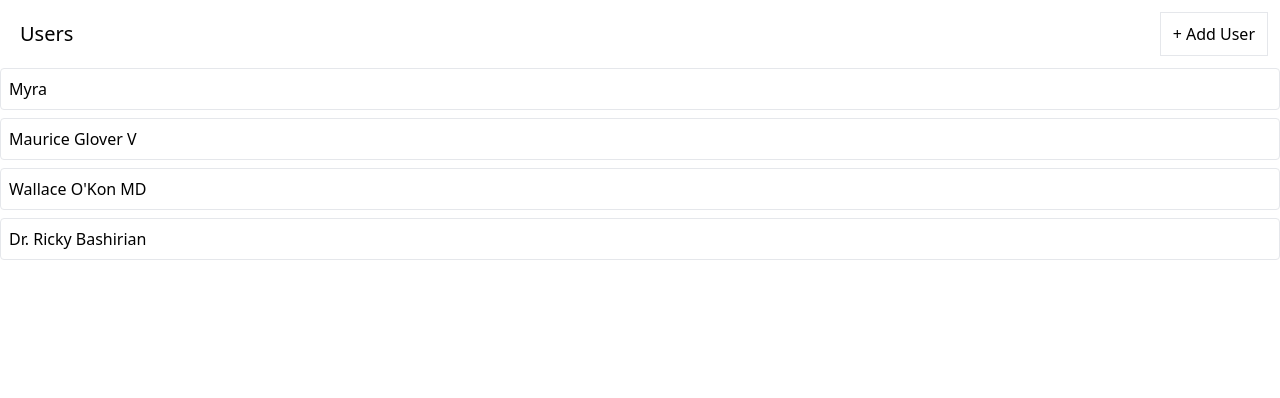
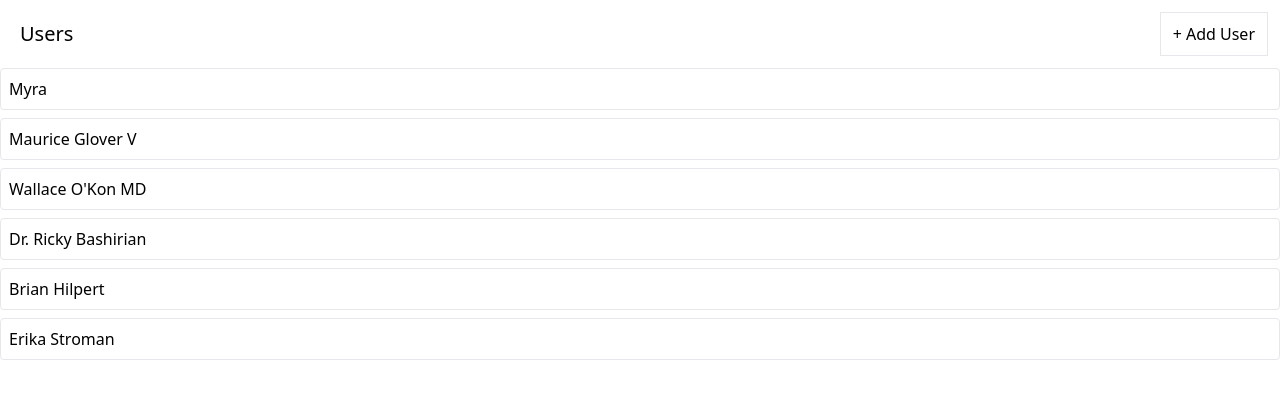
Before and after one commit to shivangi0109/media, a React (Create React App) app: page / in a window 1280 px wide. Shown: the top 398 px of the page. Built offline with nearby package versions, Linux system fonts and the light colour scheme; data requests are answered from the project's data file.

Commit message:
handle errors with user creation

```diff
--- a/db.json
+++ b/db.json
@@ -15,6 +15,14 @@
     {
       "id": "6026",
       "name": "Dr. Ricky Bashirian"
+    },
+    {
+      "id": "62c0",
+      "name": "Brian Hilpert"
+    },
+    {
+      "id": "89c0",
+      "name": "Erika Stroman"
     }
   ],
   "albums": [],
--- a/src/components/UsersList.js
+++ b/src/components/UsersList.js
@@ -7,6 +7,8 @@ import Skeleton from './Skeleton';
 function UsersList() {
   const [isLoadingUsers, setIsLoadingUsers] = useState(false);
   const [loadingUsersError, setLoadingUsersError] = useState(null);
+  const [isCreatingUser, setIsCreatingUser] = useState(false);
+  const [creatingUserError, setCreatingUserError] = useState(null);
   const dispatch = useDispatch();
   const { data } = useSelector((state) => {
     return state.users;
@@ -21,7 +23,11 @@ function UsersList() {
   }, [dispatch]);
 
   const handleUserAdd = () => {
-    dispatch(addUser());
+    setIsCreatingUser(true);
+    dispatch(addUser())
+      .unwrap()
+      .catch((err) => setCreatingUserError(err))
+      .finally(() => setIsCreatingUser(false));
   };
 
   if (isLoadingUsers) {
@@ -46,7 +52,12 @@ function UsersList() {
     <div>
       <div className="flex flex-row justify-between m-3">
         <h1 className="m-2 text-xl">Users</h1>
-        <Button onClick={handleUserAdd}>+ Add User</Button>
+        {isCreatingUser ? (
+          'Creating User...'
+        ) : (
+          <Button onClick={handleUserAdd}>+ Add User</Button>
+        )}
+        {creatingUserError && 'Error creating user...'}
       </div>
       {renderedUsers}
     </div>
```
